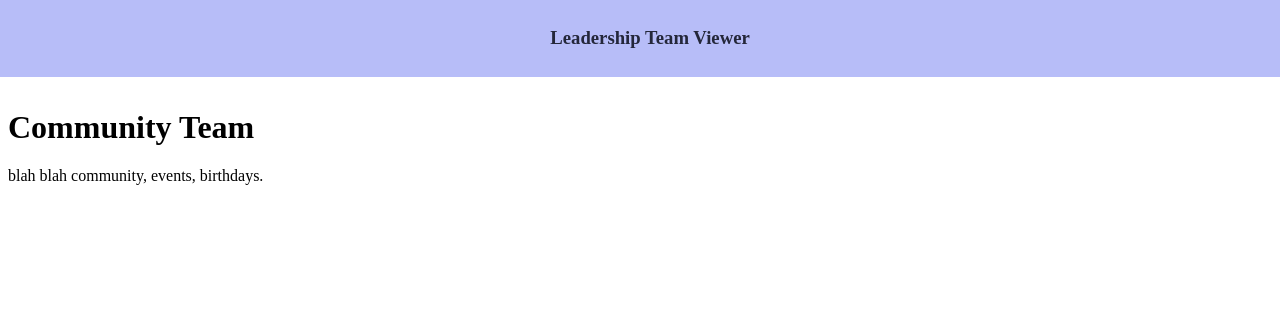
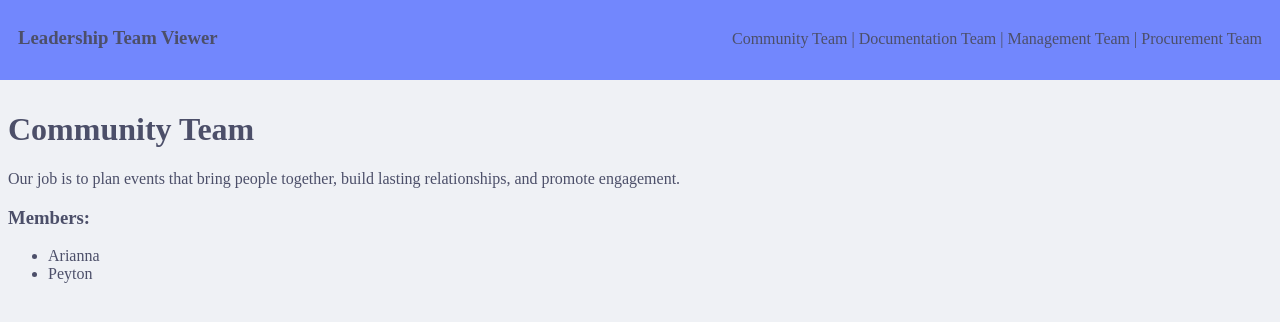
Before and after one commit to Fake4091/Leadership-Team-Viewer, a Django app: page /community/ in a window 1280 px wide. Shown: the top 322 px of the page. Run offline with Django 4.2, Linux system fonts and the light colour scheme.

Commit message:
Finally Finishedw

```diff
--- a/app/static/style.css
+++ b/app/static/style.css
@@ -1,12 +1,19 @@
 .body {
   overflow-x: hidden;
+  background-color: #eff1f5;
+  color: #4c4f69;
+}
+
+.body .link {
+  color: #1e66f5;
 }
 
 .header {
-  background-color: #b7bdf8;
-  color: #fff;
+  background-color: #7287fd;
   padding: 10px;
   padding-left: 20px;
+  display: flex;
+  justify-content: space-between;
   text-align: center;
   width: 100%;
   position: relative;
@@ -16,5 +23,10 @@
 
 .header .link {
   text-decoration: none;
-  color: #24273a;
+  color: #4c4f69;
 }
+
+.nav {
+  padding: 6px;
+  padding-right: 20px;
+}
--- a/app/templates/base.html
+++ b/app/templates/base.html
@@ -10,6 +10,7 @@
       <h3>
         <a href="{% url 'home' %}" class="link">Leadership Team Viewer</a>
       </h3>
+      <p class="nav"><a href="{% url 'team' "community" %}" class="link">Community Team</a> | <a href="{% url 'team' "documentation" %}" class="link" >Documentation Team</a> | <a href="{% url 'team' "management" %}" class="link" >Management Team</a> | <a href="{% url 'team' "Procurement" %}" class="link">Procurement Team</a></p>
     </div>
     {% block content %} {% endblock %}
   </body>
--- a/app/templates/management.html
+++ b/app/templates/management.html
@@ -1,4 +1,4 @@
 {% extends "base.html" %}{% block content %}
 <h1>Management Team</h1>
-<p>blah blah management, chores, etc.</p>
+<p>As the Management team we are required to manage all of the chores for each day and who does them. This includes cleaning the kitchen, taking out the trash, sweeping the main lobby & backhallway/classrooms, and wiping all the tables, including the kitchen tables.</p>
 {% endblock %}
--- /dev/null
+++ b/app/templates/team.html
@@ -0,0 +1,10 @@
+{% extends 'base.html' %} {% block content %}
+<h1>{{ team.teamName }} Team</h1>
+<p>{{ team.desc }}</p>
+<h3>Members:</h3>
+<ul>
+  {% for member in team.members %}
+    <li>{{ member }}</li>
+  {% endfor %}
+</ul>
+{% endblock %}
--- a/app/views.py
+++ b/app/views.py
@@ -1,30 +1,55 @@
 from django.shortcuts import render
 from django.http.request import HttpRequest
 from django.http.response import HttpResponse
+from dataclasses import dataclass
 
 # Create your views here.
 
 
-def home_view(request: HttpRequest) -> HttpResponse:
-    context = {}
-    return render(request, "home.html", context)
+@dataclass
+class Team:
+    teamName: str
+    desc: str
+    members: list
 
 
-def community_view(request: HttpRequest) -> HttpResponse:
-    context = {}
-    return render(request, "community.html", context)
+comTeam = Team(
+    "Community",
+    "Our job is to plan events that bring people together, build lasting relationships, and promote engagement.",
+    ["Arianna", "Peyton"],
+)
+docTeam = Team(
+    "Documentation",
+    "Documentation team is responsible for taking photos of guest speaker, community events, and unit projects after taking the pictures depending on the event happening in the photos determines which social media we post on we are also responsible for getting all the photos for the year book.",
+    ["Jason", "Patrick"],
+)
+manTeam = Team(
+    "Management",
+    "As the Management team we are required to manage all of the chores for each day and who does them. This includes cleaning the kitchen, taking out the trash, sweeping the main lobby & backhallway/classrooms, and wiping all the tables, including the kitchen tables.",
+    ["Aidan", "Chris", "Kilan", "Tanner"],
+)
+procTeam = Team(
+    "Procurement",
+    "We buy food to cook so that we can feed you guys at lunch time and we buy supplies like soap, trash, bags etc.",
+    ["Aaron", "Arthur", "Jacob", "Markel"],
+)
+
+teams = {
+    "Community": comTeam,
+    "Documentation": docTeam,
+    "Management": manTeam,
+    "Procurement": procTeam,
+}
 
 
-def documentation_view(request: HttpRequest) -> HttpResponse:
-    context = {}
-    return render(request, "documentation.html", context)
+def home_view(request: HttpRequest) -> HttpResponse:
+    return render(request, "home.html")
 
 
-def management_view(request: HttpRequest) -> HttpResponse:
-    context = {}
-    return render(request, "management.html", context)
-
-
-def procurement_view(request: HttpRequest) -> HttpResponse:
-    context = {}
-    return render(request, "procurement.html", context)
+def team_view(request: HttpRequest, teamName) -> HttpResponse:
+    print(teamName)
+    team = teams[teamName.title()]
+    context = {
+        "team": team,
+    }
+    return render(request, "team.html", context)
--- a/config/urls.py
+++ b/config/urls.py
@@ -16,18 +16,9 @@ Including another URLconf
 """
 
 from django.urls import path
-from app.views import (
-    home_view,
-    community_view,
-    documentation_view,
-    management_view,
-    procurement_view,
-)
+from app.views import home_view, team_view
 
 urlpatterns = [
     path("", home_view, name="home"),
-    path("community/", community_view, name="community"),
-    path("documentation/", documentation_view, name="documentation"),
-    path("management/", management_view, name="management"),
-    path("procurement/", procurement_view, name="procurement"),
+    path("<str:teamName>/", team_view, name="team"),
 ]
```
Also changed, not shown: app/templates/home.html (+4 -4 lines).
